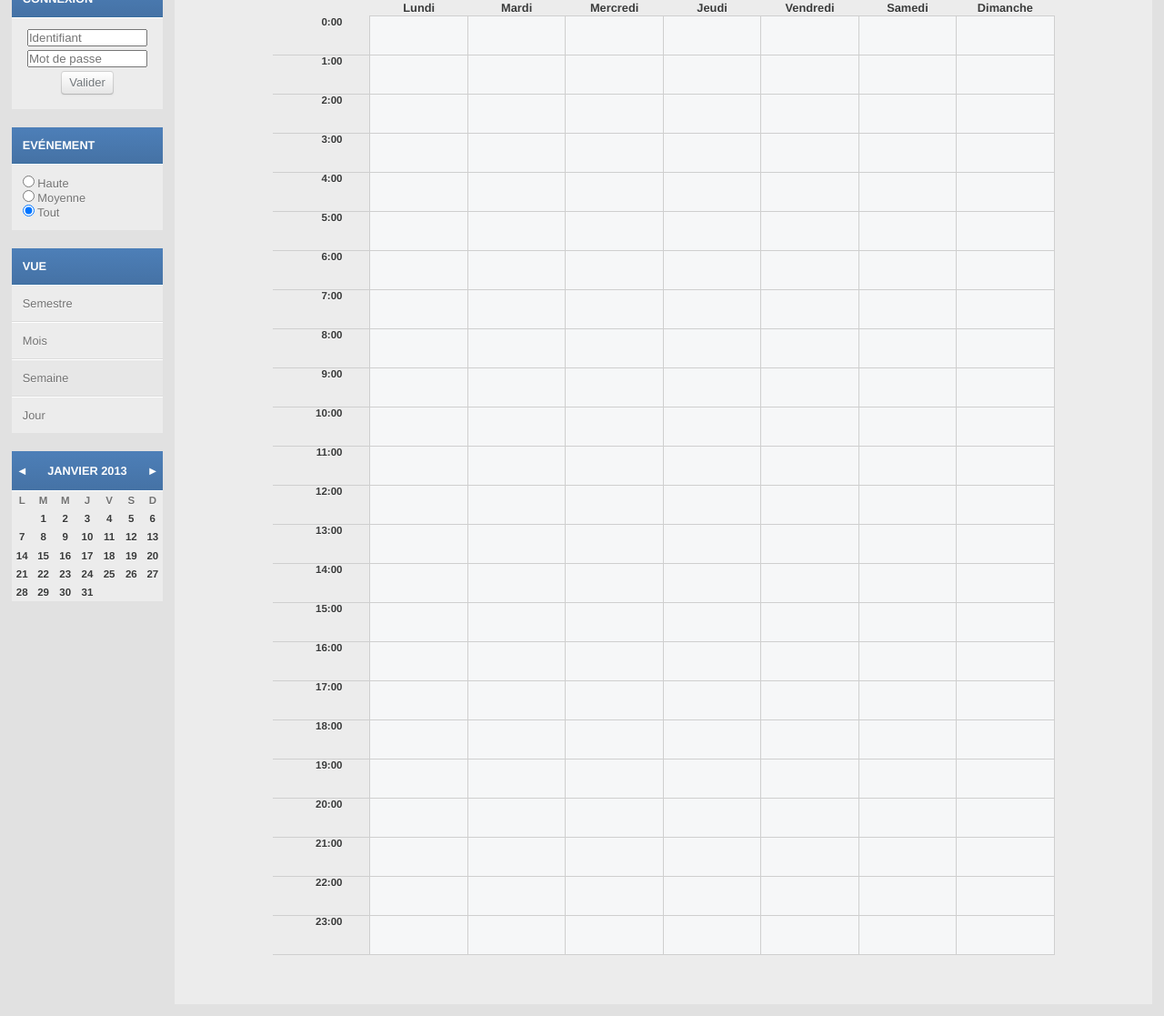
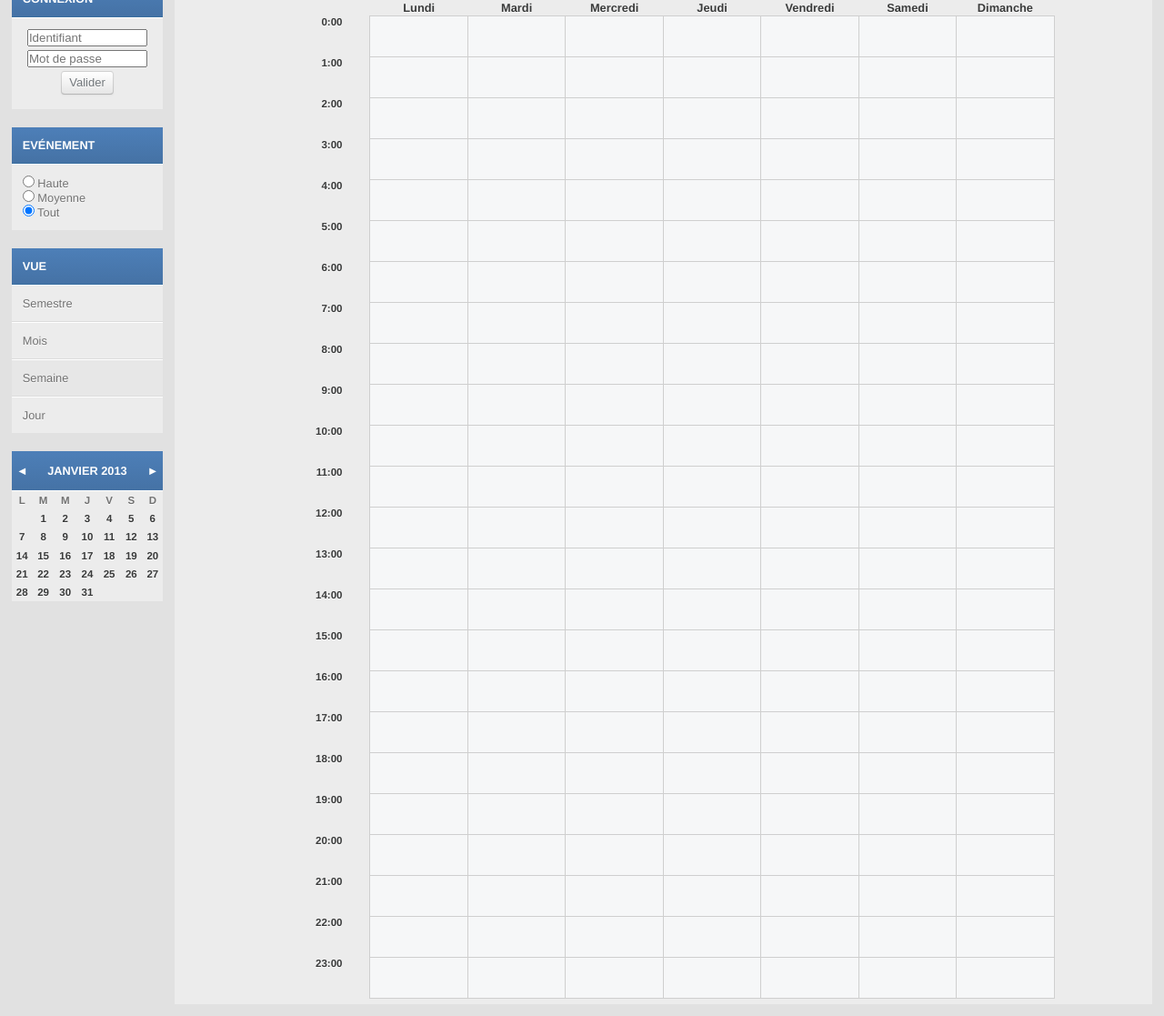
Before and after one commit to LinkedFluuuush/AgendactIfs, a PHP site: page /Pages/Calendrier/semaine.php in a window 1280 px wide. Shown: the part 25-1142 px from the top of the page at 91% size. Run offline with PHP 8.4, Linux system fonts and the light colour scheme; data that the repository does not hold is empty; some libraries are stand-ins or nearby versions.

Commit message:
positionnement des évènements dans la semaine

```diff
--- a/style.css
+++ b/style.css
@@ -436,7 +436,7 @@ ul.nav > li ul li.priorite label:hover {
 
 #corpsCal.semaine td {
    /* hauteur des cases */
-   height: 40px;
+   height: 42px;
 
    /* alignement du texte à l'intérieur des cases */
    vertical-align: middle;
@@ -456,11 +456,10 @@ ul.nav > li ul li.priorite label:hover {
     font-weight: bold;
     text-shadow: 0px 1px 0px rgba(255, 255, 255, 0.8);
     font-size: .9em;
-    border-bottom: 1px solid #cfcfcf;
 }
 
 #corpsCal.semaine td.evenement {
-    /* Test couleur évènements semaine */
+    position: relative;
 
 }
 
@@ -469,6 +468,8 @@ ul.nav > li ul li.priorite label:hover {
     padding: 0;
     margin: 0;
     position: absolute;
+    top: 1px;
+    left: 1px;
 }
 
 /* Infobulle */
```
